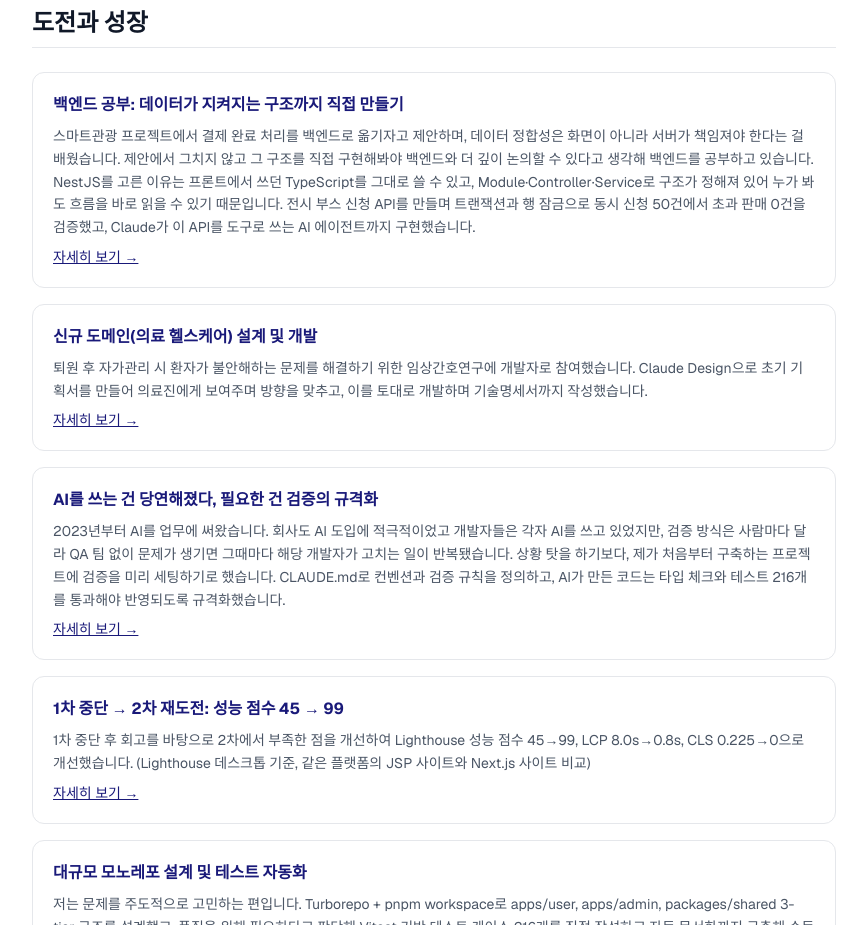
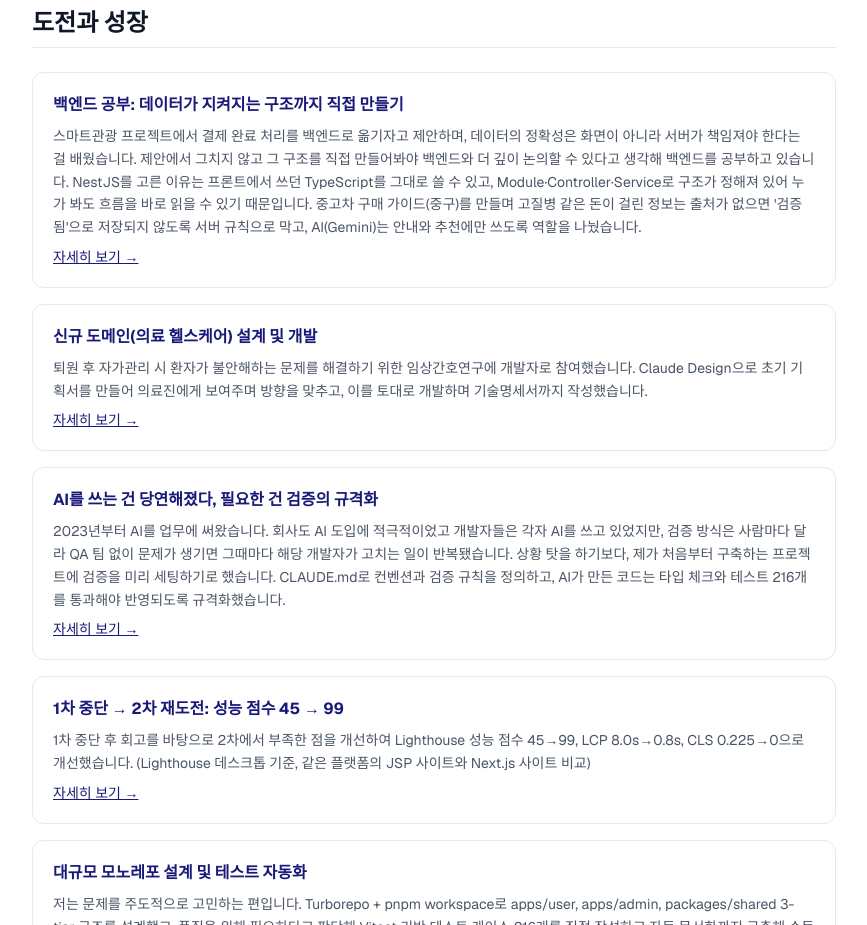
Before and after one commit to HeeJeShin/portfolio, a Next.js app: page / in a window 1280 px wide. Shown: the part 900-1825 px from the top of the page, without its empty margins (396-1263 px from the left). Built offline with nearby package versions, Linux system fonts and the light colour scheme.

Commit message:
도전과 성장: 백엔드 공부 사례를 중구(car-check)로 교체
Co-Authored-By: Claude Opus 5.5 <noreply@anthropic.com>

```diff
--- a/app/_components/ChallengesSection.tsx
+++ b/app/_components/ChallengesSection.tsx
@@ -3,8 +3,8 @@ import Link from "next/link";
 const challenges = [
   {
     title: "백엔드 공부: 데이터가 지켜지는 구조까지 직접 만들기",
-    desc: "스마트관광 프로젝트에서 결제 완료 처리를 백엔드로 옮기자고 제안하며, 데이터 정합성은 화면이 아니라 서버가 책임져야 한다는 걸 배웠습니다. 제안에서 그치지 않고 그 구조를 직접 구현해봐야 백엔드와 더 깊이 논의할 수 있다고 생각해 백엔드를 공부하고 있습니다. NestJS를 고른 이유는 프론트에서 쓰던 TypeScript를 그대로 쓸 수 있고, Module·Controller·Service로 구조가 정해져 있어 누가 봐도 흐름을 바로 읽을 수 있기 때문입니다. 전시 부스 신청 API를 만들며 트랜잭션과 행 잠금으로 동시 신청 50건에서 초과 판매 0건을 검증했고, Claude가 이 API를 도구로 쓰는 AI 에이전트까지 구현했습니다.",
-    link: "https://github.com/HeeJeShin/booth-agent",
+    desc: "스마트관광 프로젝트에서 결제 완료 처리를 백엔드로 옮기자고 제안하며, 데이터의 정확성은 화면이 아니라 서버가 책임져야 한다는 걸 배웠습니다. 제안에서 그치지 않고 그 구조를 직접 만들어봐야 백엔드와 더 깊이 논의할 수 있다고 생각해 백엔드를 공부하고 있습니다. NestJS를 고른 이유는 프론트에서 쓰던 TypeScript를 그대로 쓸 수 있고, Module·Controller·Service로 구조가 정해져 있어 누가 봐도 흐름을 바로 읽을 수 있기 때문입니다. 중고차 구매 가이드(중구)를 만들며 고질병 같은 돈이 걸린 정보는 출처가 없으면 \'검증됨\'으로 저장되지 않도록 서버 규칙으로 막고, AI(Gemini)는 안내와 추천에만 쓰도록 역할을 나눴습니다.",
+    link: "https://github.com/HeeJeShin/car-check",
   },
   {
     title: "신규 도메인(의료 헬스케어) 설계 및 개발",
```
